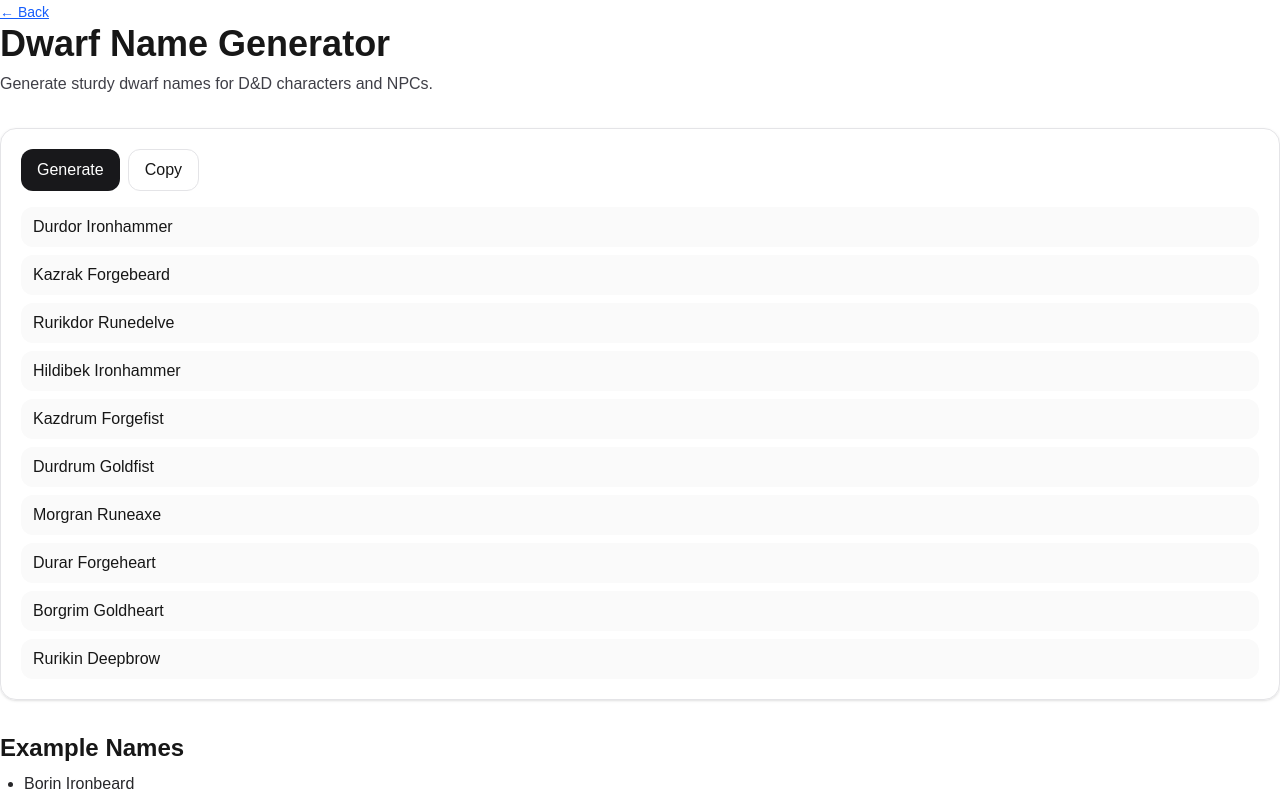
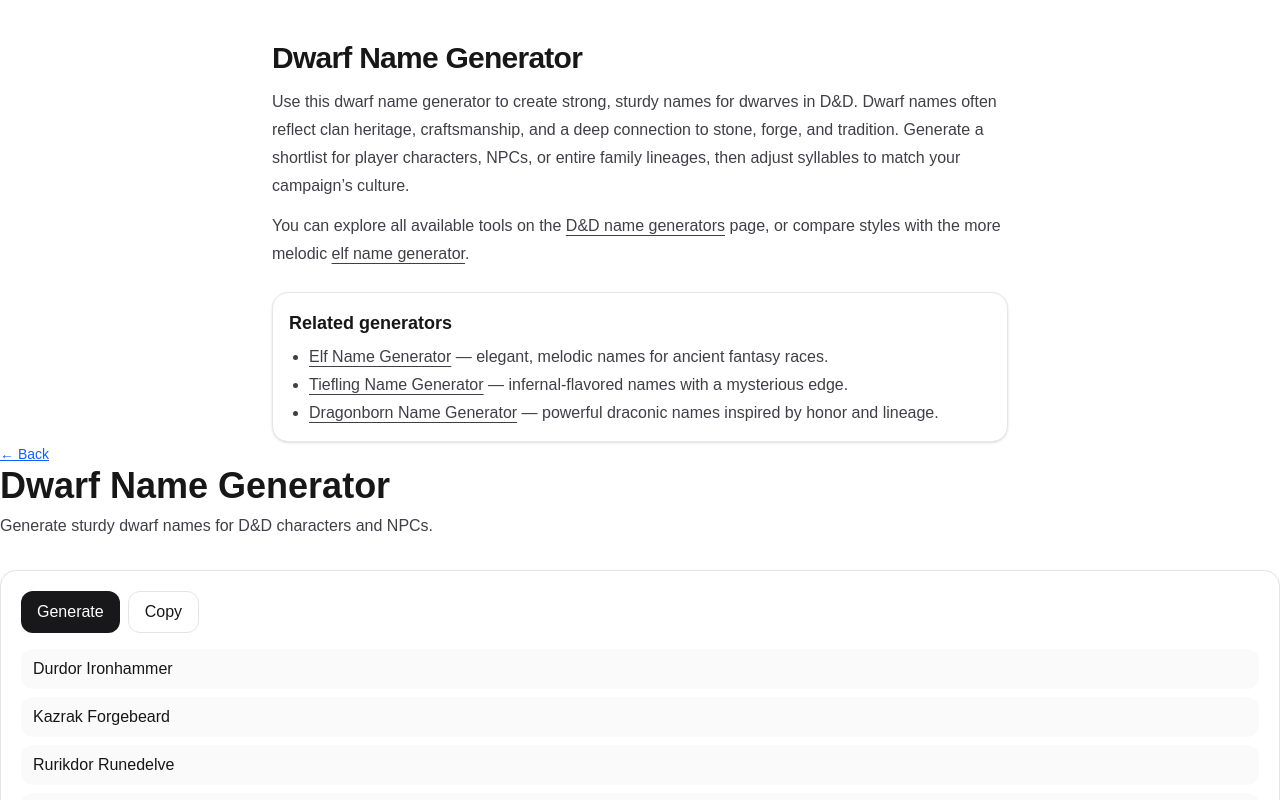
Before and after one commit to Get-1104/dnd-name-generator, a Next.js app: page /dwarf in a window 1280 px wide. Shown: the top 800 px of the page. Built offline with nearby package versions, Linux system fonts and the light colour scheme; no server answers.

Commit message:
feat: add intro and internal links to /dwarf

```diff
--- a/app/dwarf/page.tsx
+++ b/app/dwarf/page.tsx
@@ -1,3 +1,4 @@
+import Link from "next/link";
 import NameGenerator from "@/components/NameGenerator";
 import { buildGeneratorPageJsonLd } from "@/lib/seo";
 
@@ -37,6 +38,54 @@ export default function DwarfPage() {
         dangerouslySetInnerHTML={{ __html: JSON.stringify(jsonLd) }}
       />
 
+      {/* ✅ 可见 Intro + 内链（Day 2 核心） */}
+      <section className="mx-auto max-w-3xl px-4 mt-10 space-y-6">
+        <header className="space-y-3">
+          <h1 className="text-3xl font-semibold tracking-tight">{title}</h1>
+          <p className="text-zinc-700 leading-7">
+            Use this {title.toLowerCase()} to create strong, sturdy names for dwarves in D&amp;D.
+            Dwarf names often reflect clan heritage, craftsmanship, and a deep connection to stone,
+            forge, and tradition. Generate a shortlist for player characters, NPCs, or entire
+            family lineages, then adjust syllables to match your campaign’s culture.
+          </p>
+          <p className="text-zinc-700 leading-7">
+            You can explore all available tools on the{" "}
+            <Link href="/en" className="underline underline-offset-4">
+              D&amp;D name generators
+            </Link>{" "}
+            page, or compare styles with the more melodic{" "}
+            <Link href="/elf" className="underline underline-offset-4">
+              elf name generator
+            </Link>
+            .
+          </p>
+        </header>
+
+        <div className="rounded-2xl border border-gray-200 bg-white p-4 shadow-sm">
+          <h2 className="text-lg font-semibold">Related generators</h2>
+          <ul className="mt-2 list-disc pl-5 space-y-1 text-zinc-700">
+            <li>
+              <Link href="/elf" className="underline underline-offset-4">
+                Elf Name Generator
+              </Link>{" "}
+              — elegant, melodic names for ancient fantasy races.
+            </li>
+            <li>
+              <Link href="/tiefling" className="underline underline-offset-4">
+                Tiefling Name Generator
+              </Link>{" "}
+              — infernal-flavored names with a mysterious edge.
+            </li>
+            <li>
+              <Link href="/dragonborn" className="underline underline-offset-4">
+                Dragonborn Name Generator
+              </Link>{" "}
+              — powerful draconic names inspired by honor and lineage.
+            </li>
+          </ul>
+        </div>
+      </section>
+
       <NameGenerator
         title={title}
         description={description}
@@ -54,9 +103,6 @@ export default function DwarfPage() {
           "Kazdor Deepdelve",
           "Morli Forgebeard",
         ]}
-        // 中文按钮想用就打开：
-        // generateLabel="生成"
-        // copyLabel="复制"
       />
     </>
   );
```
